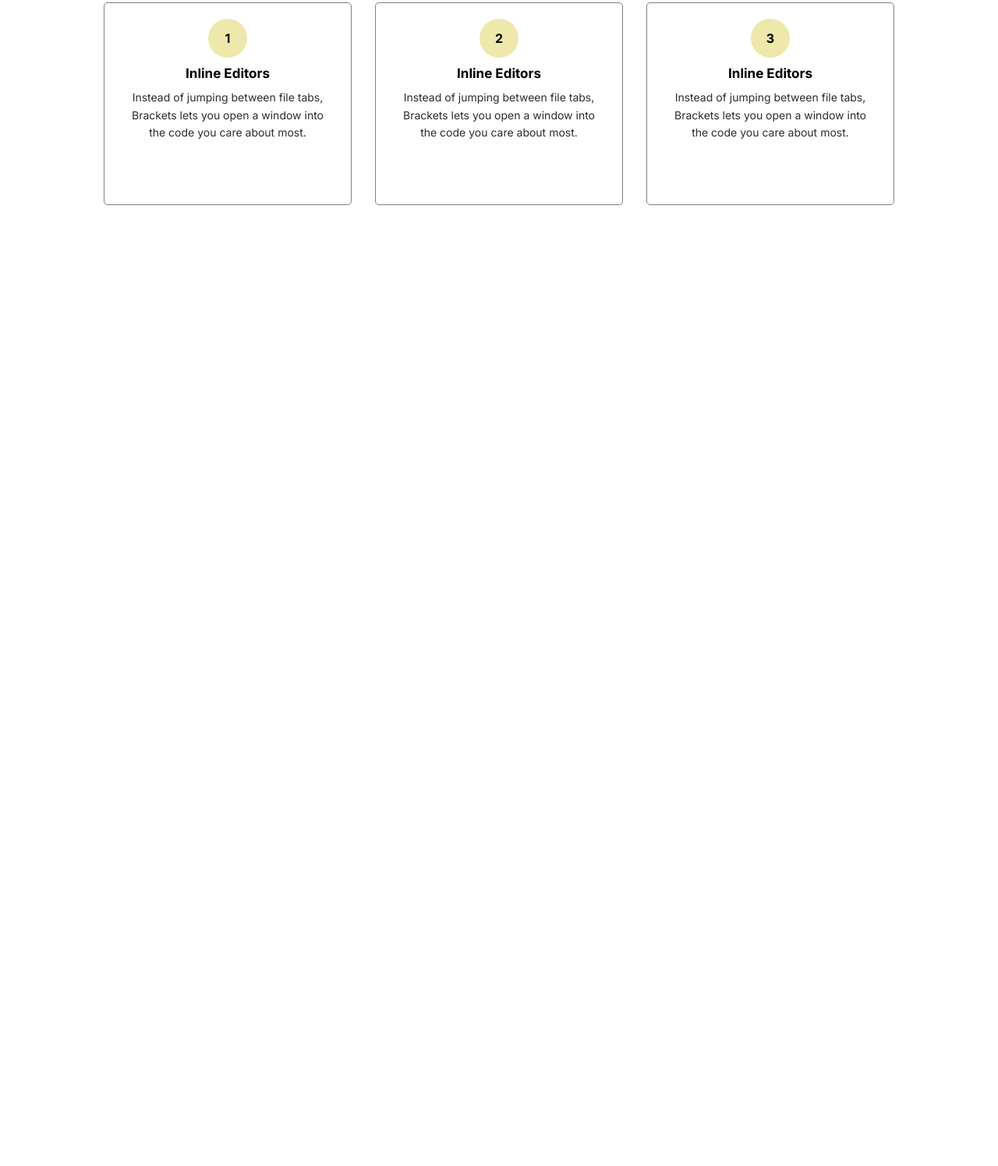
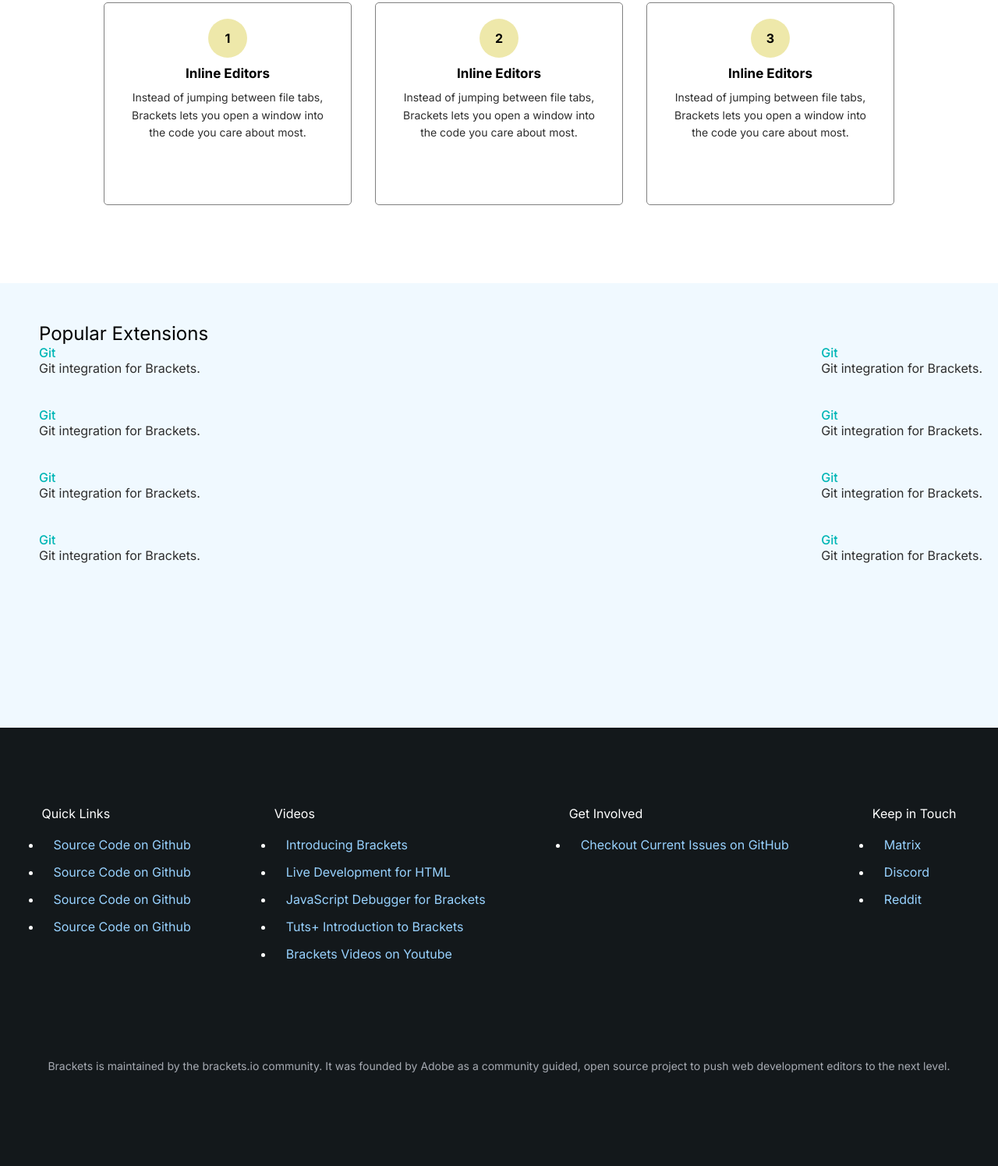
Before and after one commit to shahzodotaboyev/brackets, a plain HTML site: page index.html in a window 1280 px wide. Shown: the part 1306-2801 px from the top of the page at 78% size. Before the commit the page ends 1669 px from the top, so only its background shows below. Drawn offline with nearby package versions, Linux system fonts and the light colour scheme.

Commit message:
Finished

```diff
--- a/css/style.css
+++ b/css/style.css
@@ -219,6 +219,67 @@
   line-height: 1.6;
 }
 
+
+.section4 {
+  width: 1310px;
+  margin: auto;
+  height: 570px;
+  padding: 50px;
+}
+
+.section4 h1 {
+  font-size: 24px;
+  font-weight: 400;
+}
+
+span b {
+  color: rgb(0, 182, 182);
+  font-weight: 500;
+}
+
+span p {
+  color: #2D2D2D;
+}
+
+footer {
+  background-color: #13181b;
+  width: 100%;
+  height: 100%;
+  color: white;
+}
+
+footer .foot_div {
+  padding-top: 100px;
+  display: flex;
+  justify-content: space-around;
+}
+.s4_text{
+  display: flex;
+  justify-content: space-between;
+}
+footer .foot_div p {
+  padding-bottom: 10px;
+}
+
+footer .foot_div li {
+  padding-left: 15px;
+  padding-bottom: 5px;
+  padding-top: 10px;
+}
+
+footer .foot_div a {
+  text-decoration: none;
+  color: #98d2ff;
+}
+
+footer .footer_bottom {
+  color: #a6aab2;
+  font-family: "Inter", sans-serif;
+  font-size: 14px;
+  text-align: center;
+  padding: 120px 0px;
+}
+
 @media (max-width:1305px) {
   header {
     padding: 0 30px;
--- a/index.html
+++ b/index.html
@@ -101,8 +101,98 @@
                     </div>
                 </div>
             </section>
+            <section class="section4">
+                <h1>Popular Extensions</h1>
+
+                <div class="s4_text">
+                    <div class="in_text">
+                        <span>
+                            <b>Git</b>
+                            <p> Git integration for Brackets.</p>
+                        </span>
+                        <br>
+                        <br>
+                        <span>
+                            <b>Git</b>
+                            <p> Git integration for Brackets.</p>
+                        </span>
+                        <br>
+                        <br>
+                        <span>
+                            <b>Git</b>
+                            <p> Git integration for Brackets.</p>
+                        </span>
+                        <br>
+                        <br>
+                        <span>
+                            <b>Git</b>
+                            <p> Git integration for Brackets.</p>
+                        </span>
+
+                    </div>
+                    <div class="in_text">
+                        <span>
+                            <b>Git</b>
+                            <p> Git integration for Brackets.</p>
+                        </span>
+                        <br>
+                        <br>
+                        <span>
+                            <b>Git</b>
+                            <p> Git integration for Brackets.</p>
+                        </span>
+                        <br>
+                        <br>
+                        <span>
+                            <b>Git</b>
+                            <p> Git integration for Brackets.</p>
+                        </span>
+                        <br>
+                        <br>
+                        <span>
+                            <b>Git</b>
+                            <p> Git integration for Brackets.</p>
+                        </span>
+
+                    </div>
+                </div>
+            </section>
         </main>
-        <footer></footer>
+        <footer>
+            <div class="foot_div continer flex">
+
+                <ul>
+                    <p>Quick Links</p>
+                    <li><a href="">Source Code on Github</a></li>
+                    <li><a href="">Source Code on Github</a></li>
+                    <li><a href="">Source Code on Github</a></li>
+                    <li><a href="">Source Code on Github</a></li>
+                </ul>
+                <ul>
+                    <p>Videos</p>
+                    <li><a href="">Introducing Brackets</a></li>
+                    <li><a href="">Live Development for HTML</a></li>
+                    <li><a href="">JavaScript Debugger for Brackets</a></li>
+                    <li><a href="">Tuts+ Introduction to Brackets</a></li>
+                    <li><a href="">Brackets Videos on Youtube</a></li>
+                </ul>
+                <ul>
+                    <p>Get Involved</p>
+                    <li><a href="">Checkout Current Issues on GitHub</a></li>
+
+                </ul>
+                <ul>
+                    <p>Keep in Touch</p>
+                    <li><a href="">Matrix</a></li>
+                    <li><a href="">Discord</a></li>
+                    <li><a href="">Reddit</a></li>
+                </ul>
+            </div>
+            <div class="footer_bottom">
+                <p>Brackets is maintained by the brackets.io community. It was founded by Adobe as a community guided,
+                    open source project to push web development editors to the next level.</p>
+            </div>
+        </footer>
     </div>
 </body>
 
```
